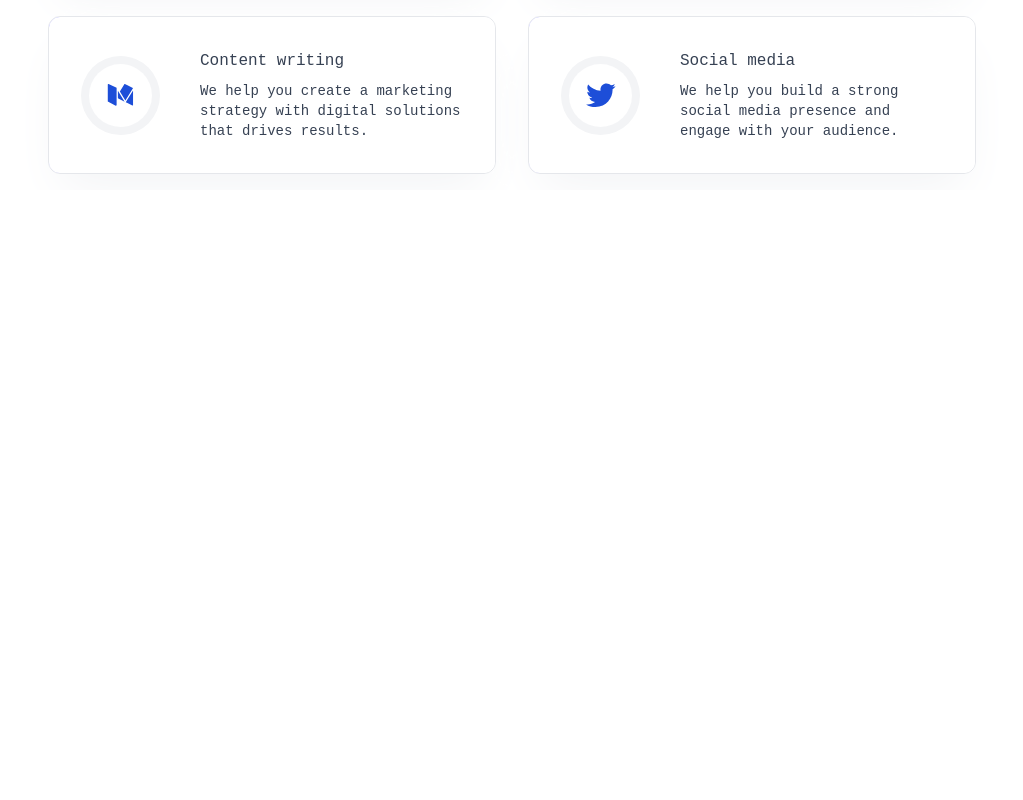
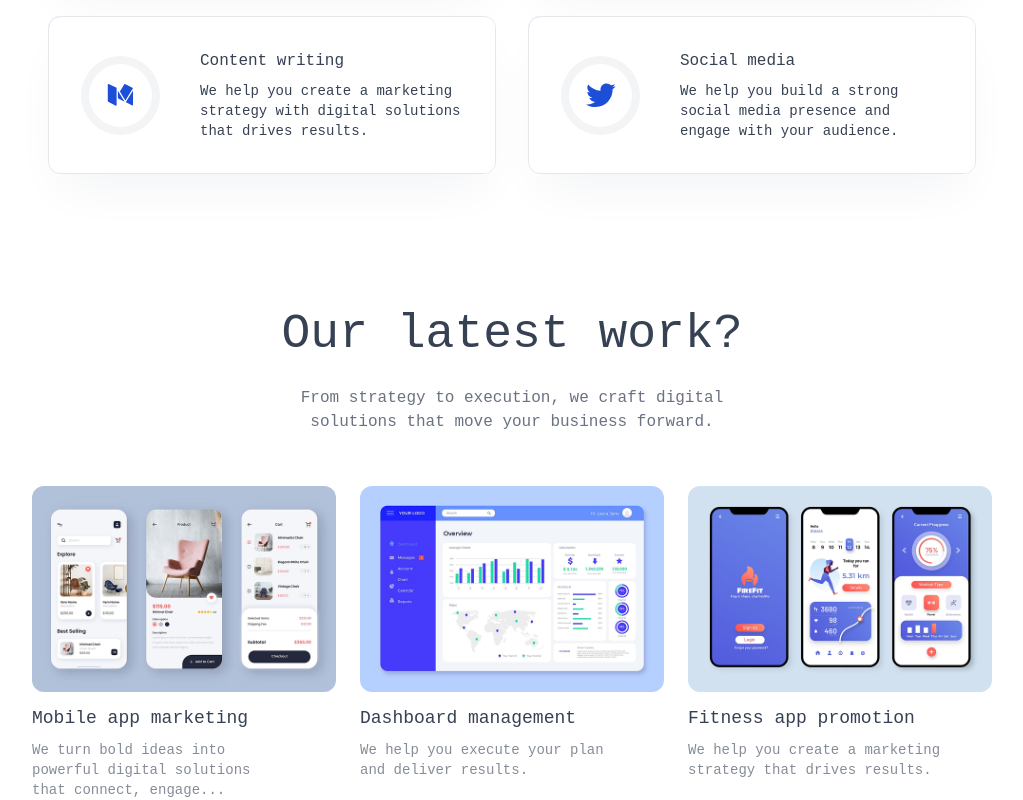
Before and after one commit to Letnightcoder/Modern-Responsive-Website, a React (Vite) app: page / in a window 1280 px wide. Shown: the part 1733-2533 px from the top of the page, without its empty margins (128-1151 px from the left). Before the commit the page ends 1923 px from the top, so only its background shows below. Built offline with nearby package versions, Linux system fonts and the light colour scheme; a web font is replaced by a local one.

Commit message:
Add OurWork component to showcase recent projects; integrate into App component

```diff
--- a/src/App.jsx
+++ b/src/App.jsx
@@ -3,6 +3,7 @@
 import Hero from "./components/Hero";
 import TrustedBy from "./components/TrustedBy";
 import Services from "./components/Services";
+import OurWork from "./components/OurWork";
 
 const App = () => {
   const [theme, setTheme] = useState(
@@ -15,6 +16,7 @@
       <Hero />
       <TrustedBy />
       <Services />
+      <OurWork />
     </div>
   );
 };
--- /dev/null
+++ b/src/components/OurWork.jsx
@@ -0,0 +1,51 @@
+import React from "react";
+import Title from "./Title";
+import assets from "../assets/assets";
+
+const OurWork = () => {
+  const workData = [
+    {
+      title: "Mobile app marketing",
+      description:
+        "We turn bold ideas into powerful digital solutions that connect, engage...",
+      image: assets.work_mobile_app,
+    },
+    {
+      title: "Dashboard management",
+      description: "We help you execute your plan and deliver results.",
+      image: assets.work_dashboard_management,
+    },
+    {
+      title: "Fitness app promotion",
+      description:
+        "We help you create a marketing strategy that drives results.",
+      image: assets.work_fitness_app,
+    },
+  ];
+
+  return (
+    <div
+      id="OurWork"
+      className="flex flex-col items-center gap-7 px-4 sm:px-12 lg:px-24 xl:px-40 pt-30 text-gray-700 dark:text-white"
+    >
+      <Title
+        title="Our latest work?"
+        desc="From strategy to execution, we craft digital solutions that move your business forward."
+      />
+
+      <div className="grid sm:grid-cols-2 lg:grid-cols-3 gap-6 w-full max-w-5xl">
+        {workData.map((work, id) => (
+          <div
+            key={id}
+            className="hover:scale-102 duration-500 trasition-all cursor-pointer"
+          >
+            <img src={work.image} className="w-full rounded-xl" alt="" />
+            <h3 className="mt-3 mb-2 text-lg font-semibold">{work.title}</h3>
+            <p className="text-sm opacity-60 w-5/6">{work.description}</p>
+          </div>
+        ))}
+      </div>
+    </div>
+  );
+};
+export default OurWork;
```
